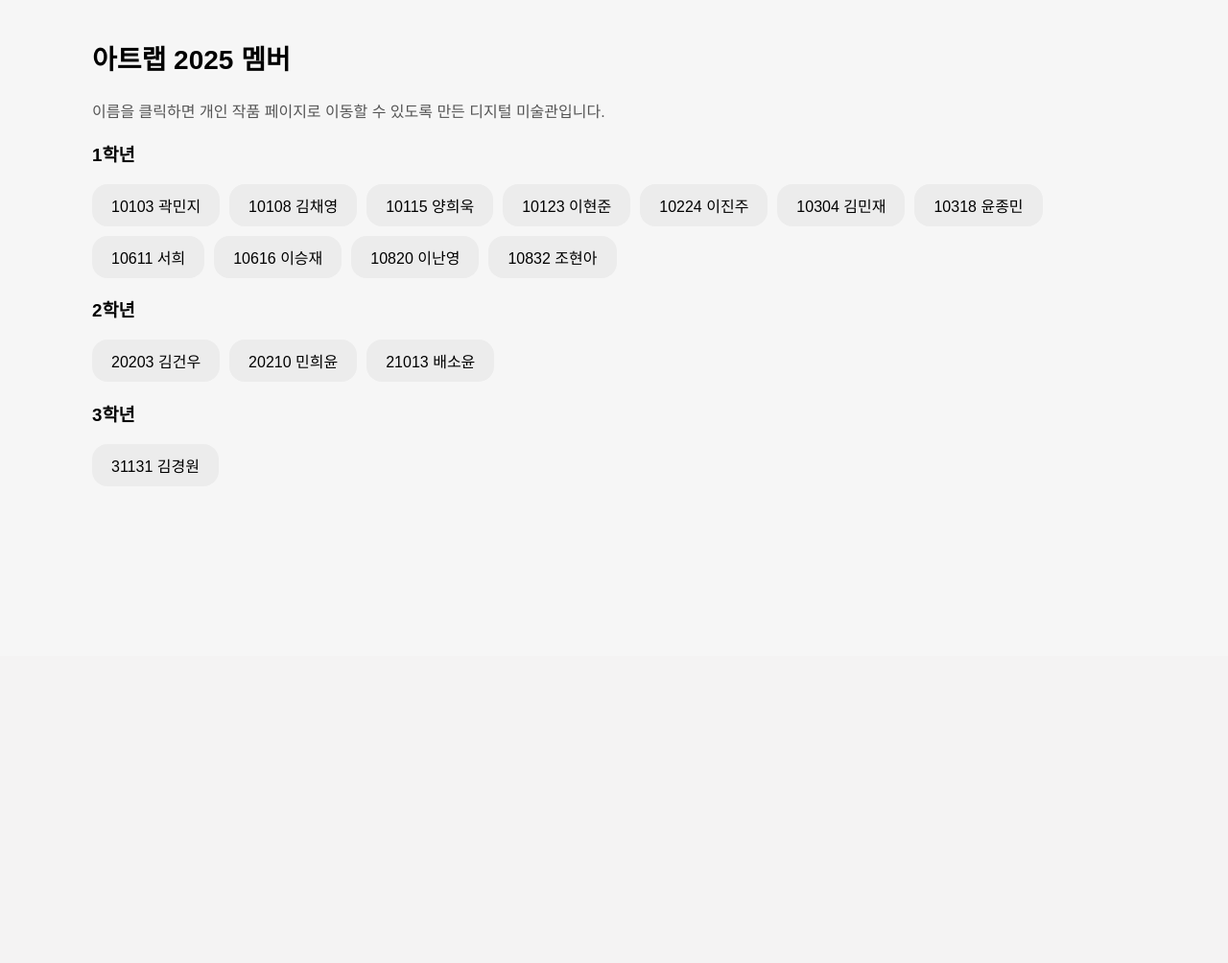
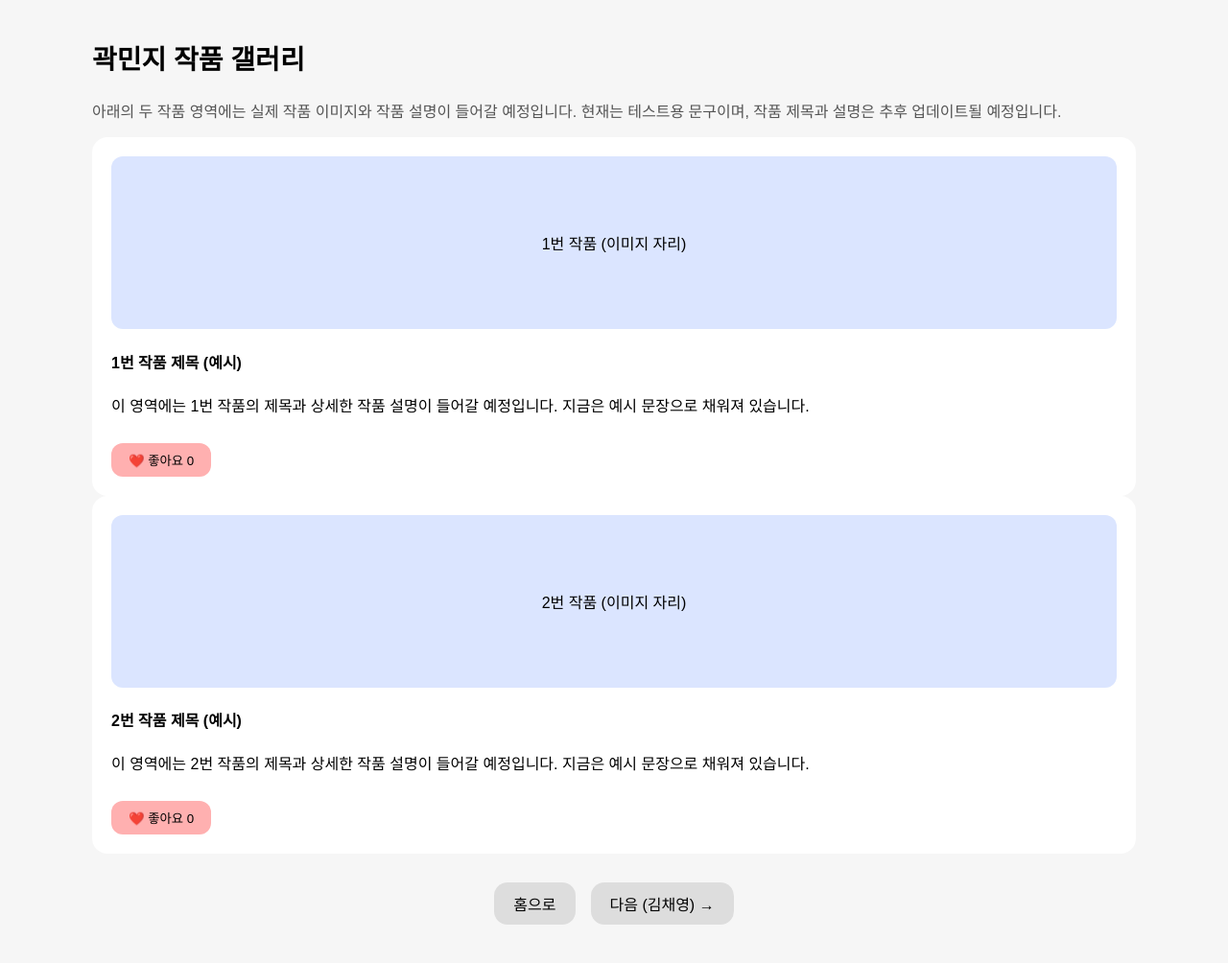
Before and after one commit to pek9931937-glitch/artlab-2025, a Flask app: a page that uses templates/student.html in a window 1280 px wide. Shown: the part 116-1120 px from the top of the page at 96% size. Before the commit the page ends 610 px from the top, so only its background shows below. Run offline with Flask 3, Linux system fonts and the light colour scheme.

Commit message:
Update student.html

```diff
--- a/templates/student.html
+++ b/templates/student.html
@@ -2,14 +2,13 @@
 <html lang="ko">
 <head>
     <meta charset="UTF-8">
-    <title>ArtLab 2025 Digital Gallery</title>
+    <title>{{ name }} 작품 갤러리</title>
     <link rel="stylesheet" href="{{ url_for('static', filename='style.css') }}">
 </head>
 
 <body>
 
 <header class="top-bar">
-    <!-- 제목/로고 전체를 클릭하면 홈으로 이동 -->
     <a href="{{ url_for('home') }}" class="logo-title">
         <img src="{{ url_for('static', filename='gochon-logo.png') }}" class="school-logo" alt="Gochon High School Logo">
         <span class="site-title">ArtLab 2025 Digital Gallery</span>
@@ -30,39 +29,50 @@
 
 <div class="page-container">
 
-    <h2 class="main-title">아트랩 2025 멤버</h2>
+    <h2 class="main-title">{{ name }} 작품 갤러리</h2>
     <p class="intro-text">
-        이름을 클릭하면 개인 작품 페이지로 이동할 수 있도록 만든 디지털 미술관입니다.
+        아래의 두 작품 영역에는 실제 작품 이미지와 작품 설명이 들어갈 예정입니다.
+        현재는 테스트용 문구이며, 작품 제목과 설명은 추후 업데이트될 예정입니다.
     </p>
 
-    <!-- 1학년 -->
-    <h3 class="grade-title">1학년</h3>
-    <div class="student-grid">
-        <a href="/student/곽민지" class="student-btn">10103 곽민지</a>
-        <a href="/student/김채영" class="student-btn">10108 김채영</a>
-        <a href="/student/양희욱" class="student-btn">10115 양희욱</a>
-        <a href="/student/이현준" class="student-btn">10123 이현준</a>
-        <a href="/student/이진주" class="student-btn">10224 이진주</a>
-        <a href="/student/김민재" class="student-btn">10304 김민재</a>
-        <a href="/student/윤종민" class="student-btn">10318 윤종민</a>
-        <a href="/student/서희" class="student-btn">10611 서희</a>
-        <a href="/student/이승재" class="student-btn">10616 이승재</a>
-        <a href="/student/이난영" class="student-btn">10820 이난영</a>
-        <a href="/student/조현아" class="student-btn">10832 조현아</a>
+    <!-- 작품 1번/2번 : 세로(위–아래) 배치 -->
+    <div class="art-column">
+
+        <!-- 1번 작품 -->
+        <div class="art-card">
+            <div class="art-img">1번 작품 (이미지 자리)</div>
+            <h4>1번 작품 제목 (예시)</h4>
+            <p>
+                이 영역에는 1번 작품의 제목과 상세한 작품 설명이 들어갈 예정입니다.
+                지금은 예시 문장으로 채워져 있습니다.
+            </p>
+            <button class="like-btn">❤️ 좋아요 0</button>
+        </div>
+
+        <!-- 2번 작품 -->
+        <div class="art-card">
+            <div class="art-img">2번 작품 (이미지 자리)</div>
+            <h4>2번 작품 제목 (예시)</h4>
+            <p>
+                이 영역에는 2번 작품의 제목과 상세한 작품 설명이 들어갈 예정입니다.
+                지금은 예시 문장으로 채워져 있습니다.
+            </p>
+            <button class="like-btn">❤️ 좋아요 0</button>
+        </div>
+
     </div>
 
-    <!-- 2학년 -->
-    <h3 class="grade-title">2학년</h3>
-    <div class="student-grid">
-        <a href="/student/김건우" class="student-btn">20203 김건우</a>
-        <a href="/student/민희윤" class="student-btn">20210 민희윤</a>
-        <a href="/student/배소윤" class="student-btn">21013 배소윤</a>
-    </div>
+    <!-- 이전 / 홈 / 다음 네비게이션 -->
+    <div class="nav-row">
+        {% if prev_name %}
+        <a href="/student/{{ prev_name }}" class="nav-btn">← 이전 ({{ prev_name }})</a>
+        {% endif %}
 
-    <!-- 3학년 -->
-    <h3 class="grade-title">3학년</h3>
-    <div class="student-grid">
-        <a href="/student/김경원" class="student-btn">31131 김경원</a>
+        <a href="{{ url_for('home') }}" class="nav-btn">홈으로</a>
+
+        {% if next_name %}
+        <a href="/student/{{ next_name }}" class="nav-btn">다음 ({{ next_name }}) →</a>
+        {% endif %}
     </div>
 
 </div>
```
